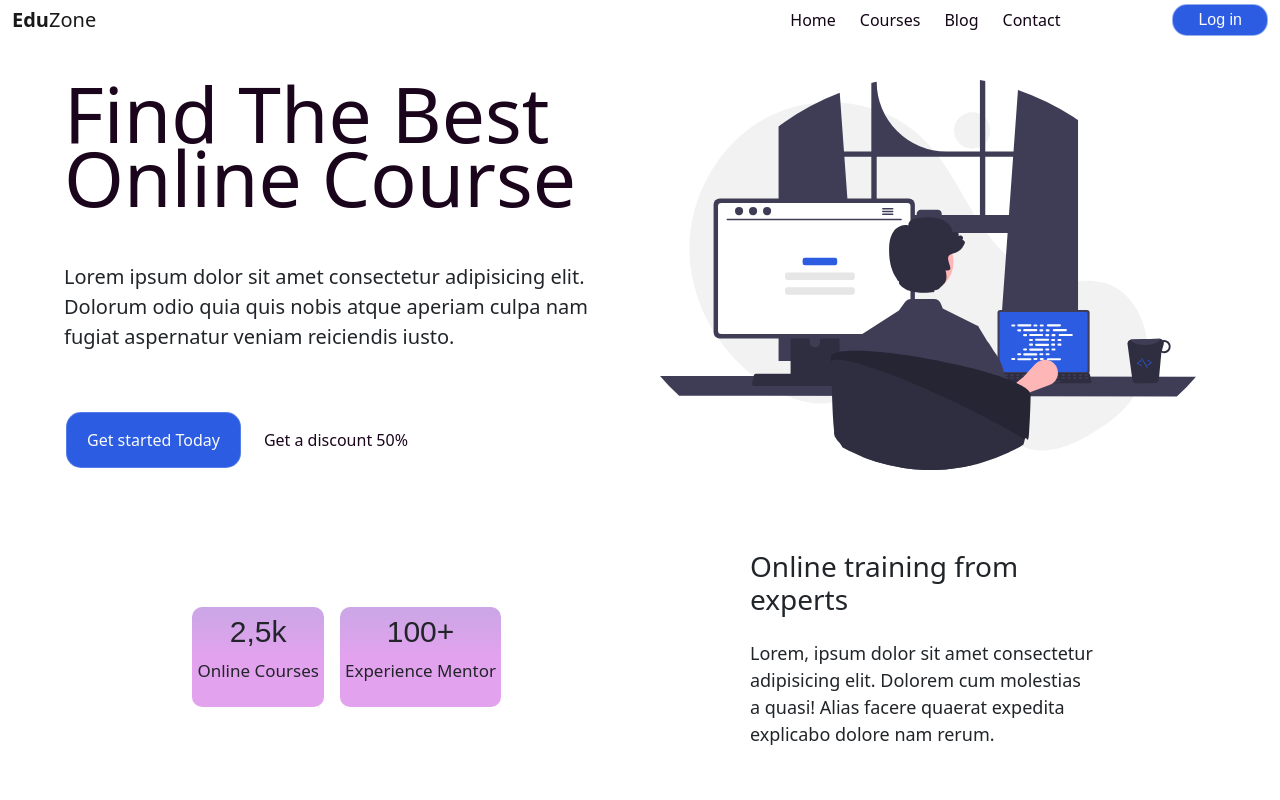
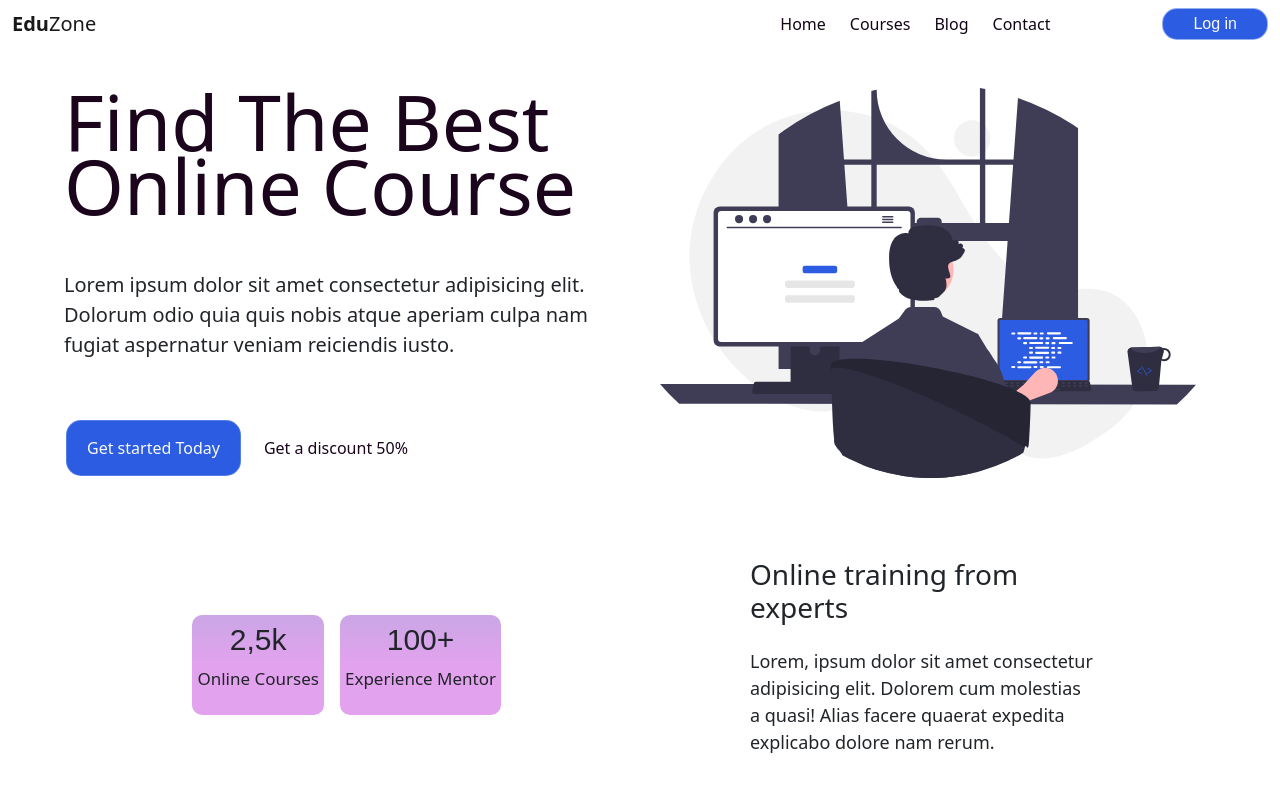
Before and after one commit to S4cr4b011/landing-page-Education, a plain HTML site: page index.html in a window 1280 px wide. Shown: the top 800 px of the page. Drawn offline with nearby package versions, Linux system fonts and the light colour scheme.

Commit message:
editando el menu

```diff
--- a/css/estilos.css
+++ b/css/estilos.css
@@ -40,15 +40,11 @@ a {
   font-weight: 700;
   color: #130516 !important;
 }
-.nav-link:hover {
-  border-bottom: 1px solid rgba(0, 0, 0, 5);
 
-
-}
 .button-login {
   background-color: #2b5ce2;
   color: #fafafa;
-  padding: 3px 25px;
+  padding: 3px 30px;
   border-radius: 15px 15px 15px 15px;
   border: 1px solid rgba(255, 255, 255, 0.5);
   font-size: 16px;
--- a/index.html
+++ b/index.html
@@ -29,7 +29,9 @@
                             <li class="nav-item  me-md-2"><a class="nav-link py-md-0 my-md-0" href="#blog">Blog</a></li>
                             <li class="nav-item  me-md-2"><a class="nav-link py-md-0 my-md-0" href="#contact">Contact</a></li>
                         </ul>
-                        <button class="button-login">Log in</button>
+                        <div class="d-flex justify-content-center my-2">
+                            <button class="button-login">Log in</button>
+                        </div>
                     </div>
             </div>
         </nav>
```
